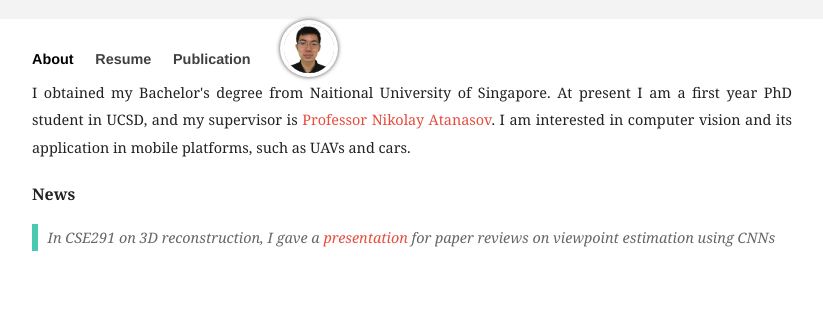
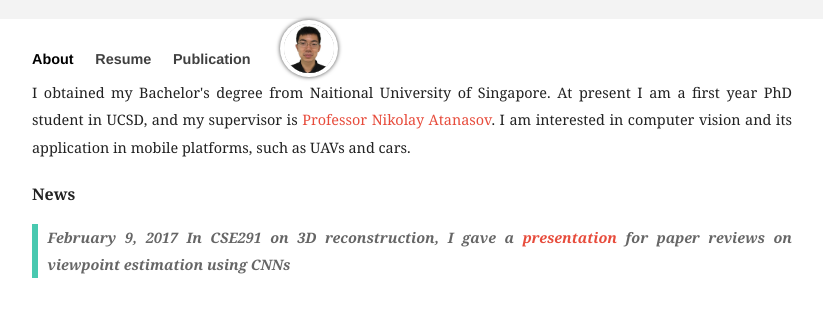
Before and after one commit to moshanATucsd/moshanATucsd.github.io, a Jekyll site: the page built from index.html, in a window 1280 px wide. Shown: the top 317 px of the page, without its empty margins (228-1051 px from the left). Built offline with Jekyll 4.4.1, drawn with Linux system fonts in a browser that asks for light colours; nearby versions of some CDN libraries.

Commit message:
edit news

```diff
--- a/_includes/news.html
+++ b/_includes/news.html
@@ -5,7 +5,8 @@
     <blockquote>
         <ul>
             <p>
-                In CSE291 on 3D reconstruction, I gave a <a href="http://cseweb.ucsd.edu/~mkchandraker/classes/CSE291/2017/Presentations/04_Viewpoint_Estimation_Shan.pdf">presentation </a>for paper reviews on viewpoint estimation using CNNs
+            <strong>February 9, 2017 <strong>
+            In CSE291 on 3D reconstruction, I gave a <a href="http://cseweb.ucsd.edu/~mkchandraker/classes/CSE291/2017/Presentations/04_Viewpoint_Estimation_Shan.pdf">presentation </a>for paper reviews on viewpoint estimation using CNNs
             </p>
         </ul>
     </blockquote>
```
Also changed, not shown: 1 other file.
